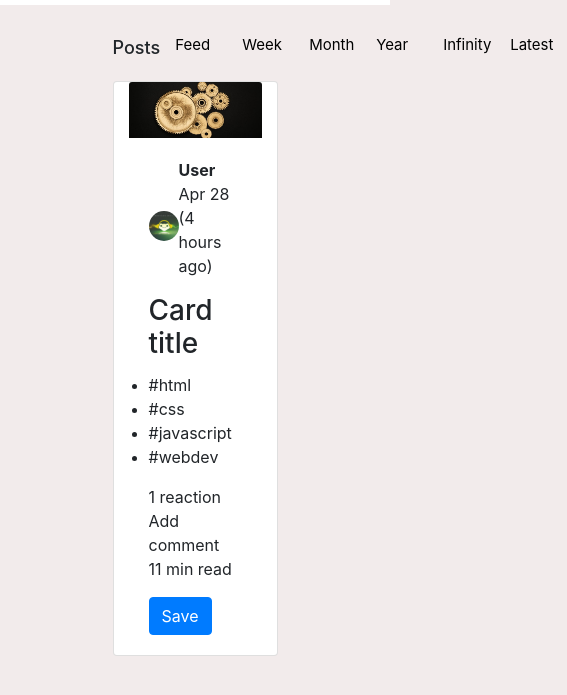
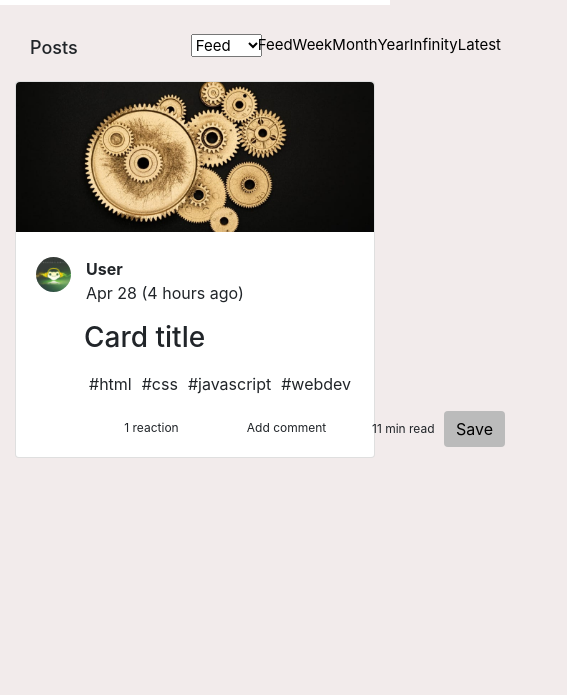
Before and after one commit to CarlosDeveloperr/Desafio-Bootstrap, a plain HTML site: page index.html in a window 390 px wide. Shown: the part 61-756 px from the top of the page, 567 px wide, since content can reach past the window. Drawn offline with nearby package versions, Linux system fonts and the light colour scheme.

Commit message:
Pruebas de Mobile

```diff
--- a/css/_section-center.scss
+++ b/css/_section-center.scss
@@ -18,7 +18,6 @@
             li:hover {
                 background-color: rgb(142, 142, 227);
             }
-
             li{
                 display: flex;
                 width: 55px;
@@ -27,6 +26,7 @@
                 margin: 20px 2px 0 10px;
                 font-size: 15px;
                 align-items: center;
+                text-align: center;
                 a{
                     color: black;
                     text-align: center;
@@ -37,4 +37,81 @@
             }
         }
     }
+
+    .card-principal{
+        padding: 0;
+        .img-principal {
+            width: 100%;
+            height: 100%;
+        }
+        .card-principal{
+            display: flex;
+            flex-direction: column;
+            .users{
+                display: flex;
+                margin: 25px 0 0 5px;
+                img{
+                    margin: 0 15px;
+                }
+            }
+            h3{
+                margin-left: 68px;
+            }
+            ul{
+                display: flex;
+                justify-content:initial;
+                margin: 5px 0 5px 68px;
+                list-style-type: none;
+                li{
+                    margin: 0 5px;
+                }
+            }
+            .foot {
+                display: flex;
+                justify-content: space-between;
+                margin: 10px 20px 10px 68px;
+                font-size: 12px;
+                .dinamic-center{
+                    display: flex;
+                    align-items: center;
+                    p{
+                        display: block;
+                        width: 125px;
+                        height: 25px;
+                        margin: 0 5px;
+                        text-align: center;
+                        padding-top: 3px;
+                    }
+                    p:hover{
+                        border-radius: 5px;
+                        background-color: rgb(244, 244, 244);
+                    }
+                }
+                .action-center{
+                    display: flex;
+                    align-items: center;
+                    justify-content: flex-end;
+                    p{
+                        display: block;
+                        width: 85px;
+                        height: 25px;
+                        margin: 0 auto;
+                        margin-left: 5px;
+                        padding-top: 4px;
+                        padding-left: 13px;
+                    }
+                    a{
+                        background-color: rgb(187, 187, 187);
+                        border: gray;
+                        color: black;
+                    }
+                    a:hover{
+                        background-color: gray;
+                    }
+                }
+            }
+
+
+        }
+    }
 }
--- a/index.html
+++ b/index.html
@@ -36,7 +36,7 @@
             <li class="nav-item">
               <a class="nav-link" href="#"><img src="./assets/notification.png" width="35" height="15" alt=""></a>
             </li>
-            <li class=" nav-item dropdown">
+            <li class="nav-item dropdown">
               <a class="nav-link dropdown-toggle" href="#" id="navbarDropdown" role="button" data-toggle="dropdown"
                 aria-haspopup="true" aria-expanded="false"><img src="" alt="Perfil"></a>
 
@@ -65,23 +65,48 @@
           <aside class="col-3"></aside>
 
 
-          <section class="center col-6">
-            <nav>
+          <section class="center col-sm-12 col-lg-6">
+            <nav class="col-12">
               <h2 class="">Posts</h2>
-              <ul class="">
-                <li><a href="./index.html">Feed</a></li>
-                <li><a href="">Week</a></li>
-                <li><a href="">Month</a></li>
-                <li><a href="">Year</a></li>
-                <li><a href="">Infinity</a></li>
-                <li><a href="">Latest</a></li>
+              <ul class="col-12">
+                <li>
+                  <select class="d-md-none" name=:" id="">
+                    <option value="">
+                      <a href="./index.html">Feed</a>
+                    </option>
+                    <option value="">
+                      <a href="">Week</a>
+                    </option>
+                    <option value="">
+                      <a href="">Month</a>
+                    </option>
+                    <option value="">
+                      <a href="">Year</a>
+                    </option>
+                    <option value="">
+                      <a href="">Infinity</a>
+                    </option>
+                    <option value="">
+                      <a href="">Latest</a>
+                    </option>
+                  </select>
+                </li>
+                <li class="d-sm-none d-lg-flex">
+                  <a href="./index.html">Feed</a>
+                  <a href="">Week</a>
+                  <a href="">Month</a>
+                  <a href="">Year</a>
+                  <a href="">Infinity</a>
+                  <a href="">Latest</a>
+                </li>
               </ul>
             </nav>
-            <div class=" col-12 card">
-              <img src="./assets/cards-principal.jpeg" class="card-img-top" alt="Post-Principal">
-              <div class="card-body">
-                <div class="users d-flex align-items-center">
-                  <img class="rounded-circle" src="./assets/user1.jpeg" width="30" height="30" alt="User">
+            <div class="card-principal col-12 card rounded">
+              <img class="img-principal rounded-top" src="./assets/cards-principal.jpeg" class="card-img-top"
+                alt="Post-Principal">
+              <div class="card-principal card-body">
+                <div class="users">
+                  <img class="rounded-circle" src="./assets/user1.jpeg" width="35" height="35" alt="User">
                   <p><strong>User</strong> <br>
                     Apr 28 (4 hours ago)
                   </p>
@@ -93,17 +118,22 @@
                   <li>#javascript</li>
                   <li>#webdev</li>
                 </ul>
-                <div>
-                  <div>
+                <div class="foot">
+                  <div class="dinamic-center">
+                    <p>
                       1 reaction
+                    </p>
+                    <p>
+                      Add comment
+                    </p>
                   </div>
-                  <div>
-                    Add comment
-                  </div>
+                  <div class="action-center">
                     <p>
                       11 min read
                     </p>
                     <a href="#" class="btn btn-primary">Save</a>
+                  </div>
+                </div>
               </div>
 
             </div>
```
Also changed, not shown: css/style.css, 1 other file. Lines whose indentation alone changed are shown as unchanged.
